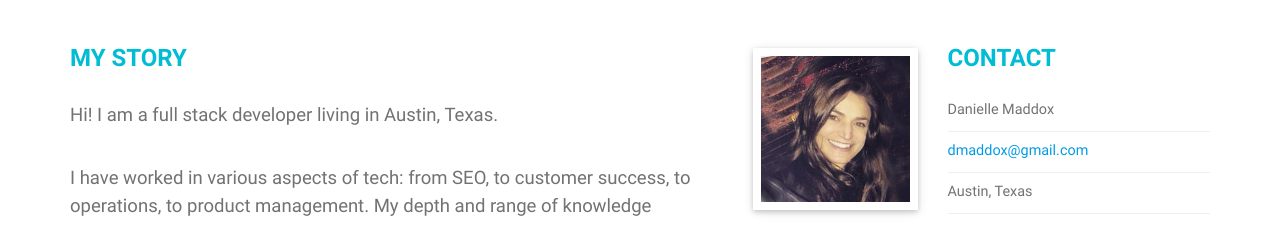
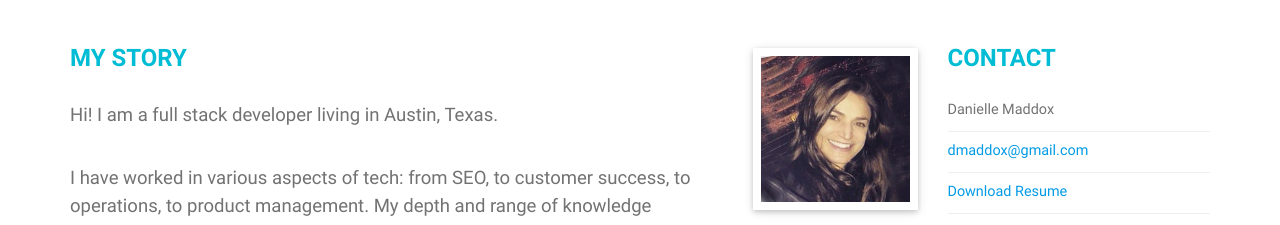
Before and after one commit to dmaddox/dmaddox.github.io, a plain HTML site: page index.html in a window 1280 px wide. Shown: the part 92-317 px from the top of the page. Drawn offline with nearby package versions, Linux system fonts and the light colour scheme; files whose address does not match are found by name.

Commit message:
adding resume

```diff
--- a/index.html
+++ b/index.html
@@ -124,7 +124,7 @@
                 <h3 class="about-subtitle">Contact</h3>
                 <h5>Danielle Maddox</h5>
                 <h5><a href="mailto:dmaddox@gmail.com">dmaddox@gmail.com</a></h5>
-                <h5>Austin, Texas</h5>
+                <h5><a href="./assets/DanielleMaddoxResume.pdf" target="_blank">Download Resume</a></h5>
                 <!-- <a class="waves-effect waves-light btn-large brand-bg white-text"><i class="mdi-content-archive left"></i> Download Resume</a> -->
               </div>
 
```
Also changed, not shown: 1 other file.
